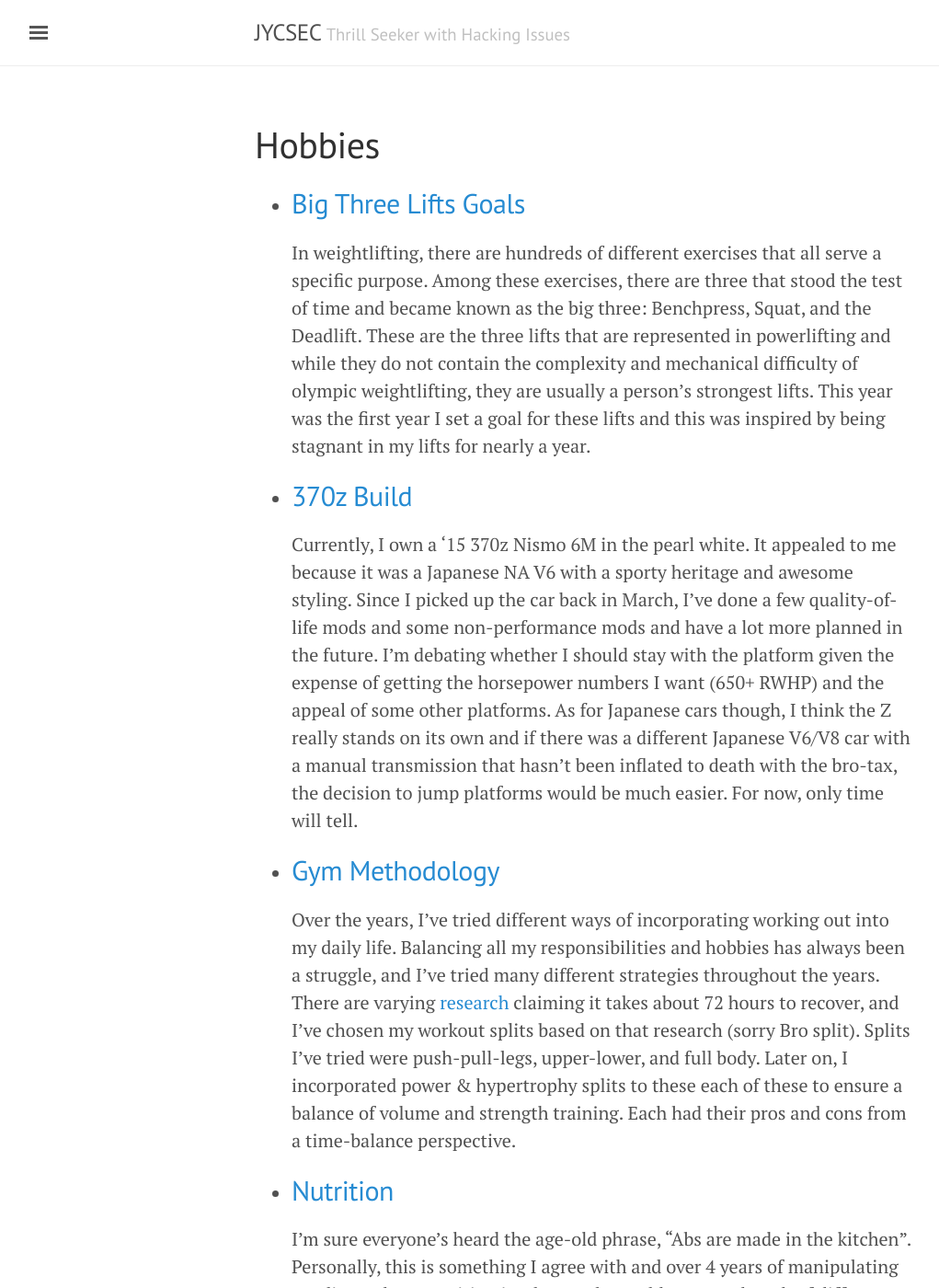
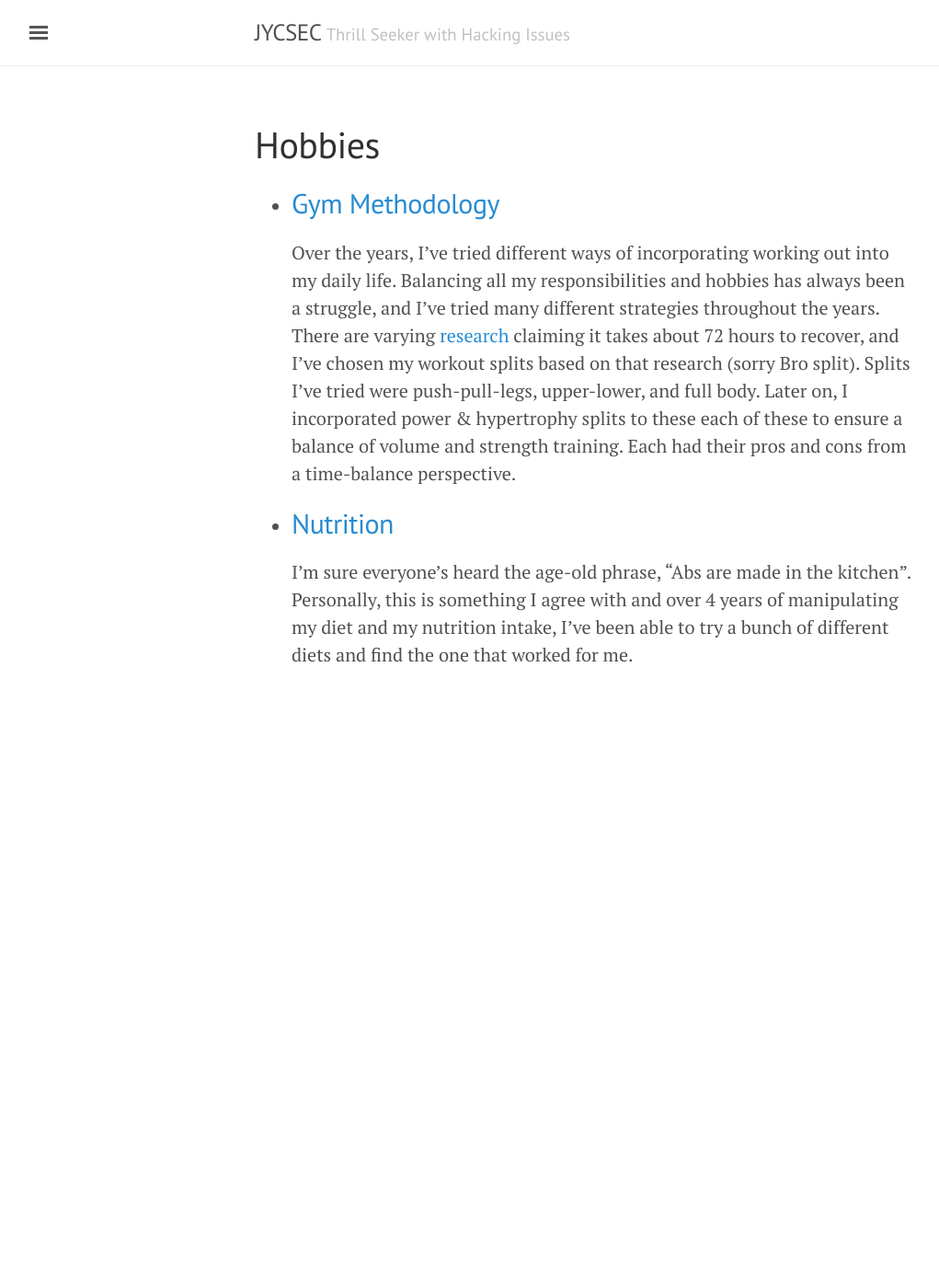
Before and after one commit to JYCSEC/jycsec.github.io, a Jekyll site: the page built from hobbies.html, in a window 1280 px wide and 1400 px high. Shown: the whole window at 92% size, without its empty margins (3-1024 px from the left). Built offline with Jekyll 4.4.1, drawn with Linux system fonts in a browser that asks for light colours; nearby versions of some CDN libraries; some of the changed text lies outside the part shown.

```diff
--- a/_hobbies/big-three.md
+++ /dev/null
@@ -1,25 +0,0 @@
----
-layout: page
-title: Big Three Lifts Goals
-category: Fitness
----
-
-In weightlifting, there are hundreds of different exercises that all serve a specific purpose. Among these exercises, there are three that stood the test of time and became known as the big three: Benchpress, Squat, and the Deadlift. These are the three lifts that are represented in powerlifting and while they do not contain the complexity and mechanical difficulty of olympic weightlifting, they are usually a person's strongest lifts. This year was the first year I set a goal for these lifts and this was inspired by being stagnant in my lifts for nearly a year.
-
-I started tracking my lifting around October 2017 and my lifts during that time were: benchpress - 95lbx10, deadlift - 155lbx5, and squats - 135lbx5.
-
-So, as of July 2019, I decided to strive for a weight lifting goal and hit the 1000lb club (One rep maximum for these three lifts add up to 1000lbs). My goals for this year are: Benchpress - 250lbs, Squat - 340lbs, and Deadlift - 415lbs. Total, this would be 1005lbs. For a little bit of reference, I am currently at 160lbs and hope to be down to 150lbs by the end of the year.
-
-| Date     | Bench | Squat | Deadlift | Notes |
-| :------: | :---: | :---: | :------: | :---: |
-| 09/04/19 | 205x5 |       | 275x2    | Might have torn my rotator cuff |
-| 09/01/19 | 200x5 | 185x4 | 265x3    | Week felt good overall. Using this as baseline for improvement |
-| 08/14/19 | 200x2 | 205x1 | 225x1    | First deadlift and squat since 01/24/19 |
-| 08/02/19 | 195x5 |       |          | First increase in bench since 01/24/19 |
-|          |       |       |          | Hiatus in tracking lifts |
-| 01/24/19 | 185x5 |       | 315x1    | |
-| 01/16/19 | 175x6 |       | 235x5    | Restarted tracking lifts |
-|          |       |       |          | Hiatus due to shoulder injury |
-| 02/14/18 | 185x5 |       | 315x1    | |
-| 12/28/17 | 185x5 | 225x5 | 315x4    | End of my first bulk |
-| 10/01/17 | 95x10 | 135x5 | 155x5    | First ever tracked lift |
--- a/_hobbies/car-build.md
+++ /dev/null
@@ -1,40 +0,0 @@
----
-layout: page
-title: 370z Build
-category: Cars
----
-
-Currently, I own a ‘15 370z Nismo 6M in the pearl white. It appealed to me because it was a Japanese NA V6 with a sporty heritage and awesome styling. Since I picked up the car back in March, I’ve done a few quality-of-life mods and some non-performance mods and have a lot more planned in the future.
-I'm debating whether I should stay with the platform given the expense of getting the horsepower numbers I want (650+ RWHP) and the appeal of some other platforms. As for Japanese cars though, I think the Z really stands on its own and if there was a different Japanese V6/V8 car with a manual transmission that hasn't been inflated to death with the bro-tax, the decision to jump platforms would be much easier. For now, only time will tell.
-
-I am looking into C6 Z06 'vettes, 6th gen GT350s, Gen 2,4,5 Vipers, Porshe 997.1 Turbos, Porshe 997.2 GT3s, and lastly, F360 Spiders.
-
-
-| Part Name                         | Priority  | Cost   | Status    |
-| :-------------------------------: | :-------: | :----: | :-------: |
-| Ark Resonated Short-tails         | 1         | $720   | Installed |
-| 25% Window Tint                   | 1         | $120   | Installed |
-| Sony XAV-AX5000                   | 1         | $400   | Installed |
-| Chinese Backup Camera             | 1         | $50    | Installed |
-| 5% Window Tint                    | 1         | $120   | To-do     |
-| OSRAM D2S 6000k                   | 1         | $90    | Purchased |
-| SSR SSR GTF01 Wheels 20x100       | 1         | $1940  | To-do     |
-| SSR SSR GTF01 Wheels 20x110       | 1         | $2020  | To-do     |
-| Michelin Pilot Sport 4S 255/40/20 | 1         | $600   | To-do     |
-| Michelin Pilot Sport 4S 295/35/20 | 1         | $800   | To-do     |
-| Southbend Stage 3 Clutch	        | 1	        | $1600  | To-do     |
-| Motion Control Suspensions 2-way  | 2         | $3500  | To-do     |
-| Eibach Springs F- 700lb  R- 400lb | 2	        | $1600  | To-do     |
-| SPL Front Upper Control Arms      | 2         | $800   | To-do     |
-| Kinetix Rear Camber Arms          | 2         | $150   | To-do     |
-| Z1 Adjustable Rear Toe Arm        | 2         | $170   | To-do     |
-| Motordyne Shockwave Exhaust	    | 3         | $1880  | To-do     |
-| Motordyne Art Test Pipes	        | 3	        | $630	 | To-do     |
-| AP Racing 410m Front Brakes	    | 3	        | $2650	 | To-do     |
-| AP Racing 400m Rear Brakes	    | 3	        | $2600	 | To-do     |
-| Z1 Brake Master Cylinder Brace	| 3	        | $100	 | To-do     |
-| Z1 Steel Brake Lines	            | 3	        | $130	 | To-do     |
-| Brian Cower 4.15L Stroker Kit	    | 4	        | $4960	 | To-do     |
-| Fast Intention Stage 2 Twin Turbo	| 4	        | $12400 | To-do     |
-| Amuse Body Kit	                | 4	        | $7500	 | To-do     |
-| Fly1 RS1 Fender	                | 4	        | $850   | To-do     |
--- a/_hobbies/running-goals.md
+++ /dev/null
@@ -1,19 +0,0 @@
----
-layout: page
-title: Running Goals
-category: Fitness
----
-
-For the remainder of 2019, my goals are to reintegrate running into my day-to-day. You can read more about the details [here](why-run.md).
-My strategy is to first, regain distance [conservatively](https://www.jospt.org/doi/full/10.2519/jospt.2014.5164) and disregard the pace. After this, I can start to incorporate more strenuous runs and up the pace. Each stage is a goal and should last about a month but depending on fitness, they may be shortened or extended.
-
-| Stages | Days/wk | Time             | Pace       | Distance  |
-| :----: | :-----: | :--------------: | :--------: | :-------: |
-| 1      | 3       | 15minx2, 30minx1 | | |
-| 2      | 5       | 15minx3, 40minx2 | | |
-| 3      | 5       | 20minx2, 40minx3 | 7:30, 8:00 | 20 mi     |
-| 4      | 5       | 20minx2, 40minx3 | 7:00, 7:30 | 22 mi     |
-
-One issue I have moving forward with this is the [research](http://indorgs.virginia.edu/MuscleClub/OKeefe_JH_article1+2.pdf) showing declining health benefits at a significant mileage that only gets exasperated by pace.
-
-Still, for now, my goal is to set my weekly mileage goals to be in that 20-25mi range.
--- a/_hobbies/why-run.md
+++ /dev/null
@@ -1,11 +0,0 @@
----
-layout: page
-title: Why I run
-category: Fitness
----
-
-I've been a runner since middle school and have always enjoyed it as my sport of choice. Throughout middle school and high school, I ran track and field as a sprinter. My main events were the 100m, 200m, and 400m in the spring. For winter track, I ran the 55m, 200m, and the 300m. While the training was usually brutal, I usually found the track meets to be very rewarding.
-
-Now, I don't run track and field and its been years since I've done a real sprint. However, I've picked up distance running for not just health reasons, but for therapeutic purposes. When I run, I can disconnect myself and take a step back from my day-to-day to just do something monotonous and let my mind wander. While this was very different from track and field, I found this to better suit me currently.
-
-I've taken a break from consistent running and haven't been able to pick it back up in full force since I took my first summer-long break in 2017. Since then, it's been on-and-off with me doing 1-3 runs per week but often taking several weeks off before picking it back up. I believe by setting goals for myself, I will finally be able to reintegrate it into my life and this time, not let it go. I'll be posting my running goals and progress [here](2019-running-goals.md)!
```
Also changed, not shown: _hobbies/summer2020japan.md (deleted, +0 -7 lines), _hobbies/summer2020korea.md (deleted, +0 -7 lines), index.md (+3 -5 lines), 1 other file.
